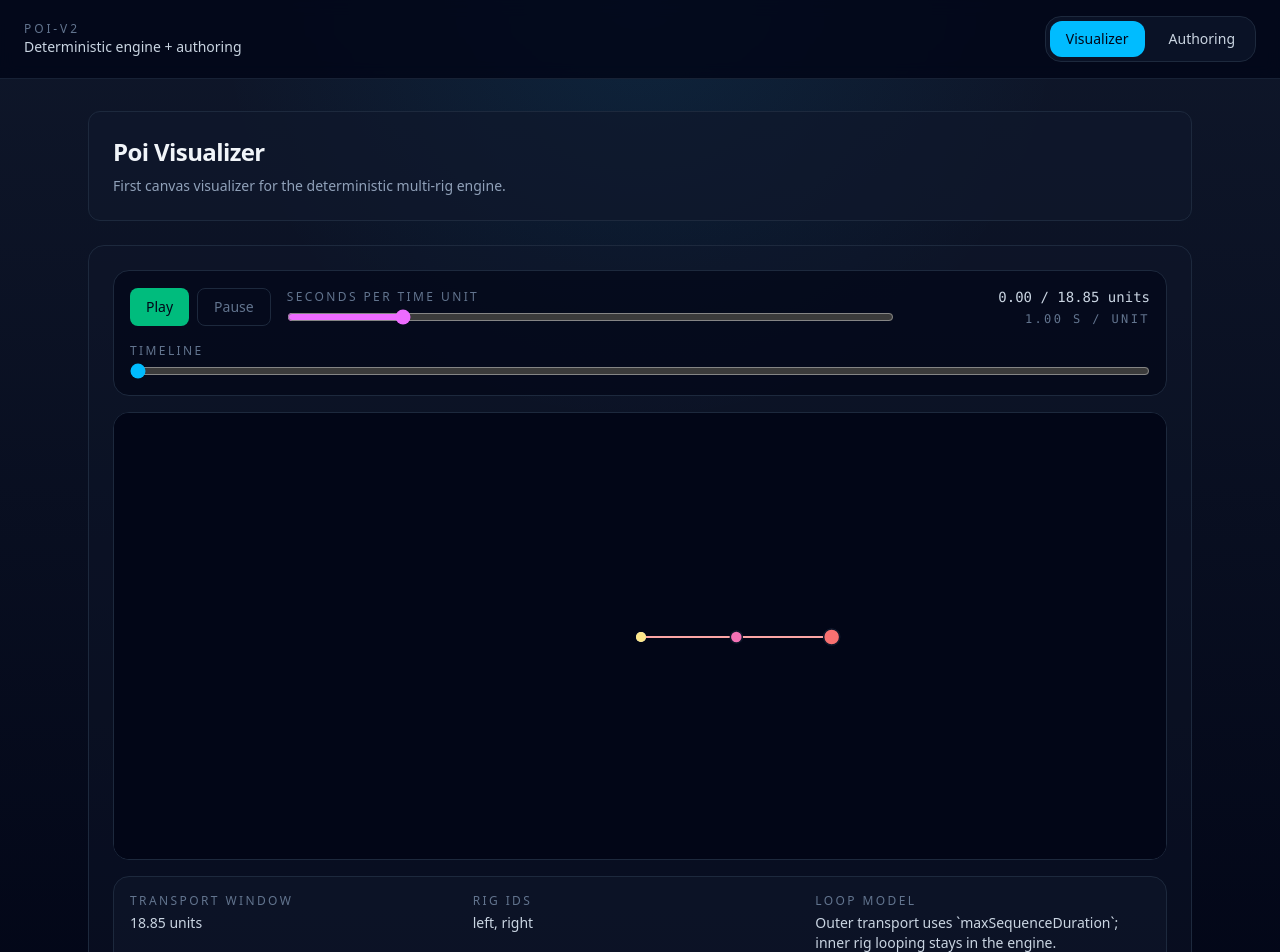
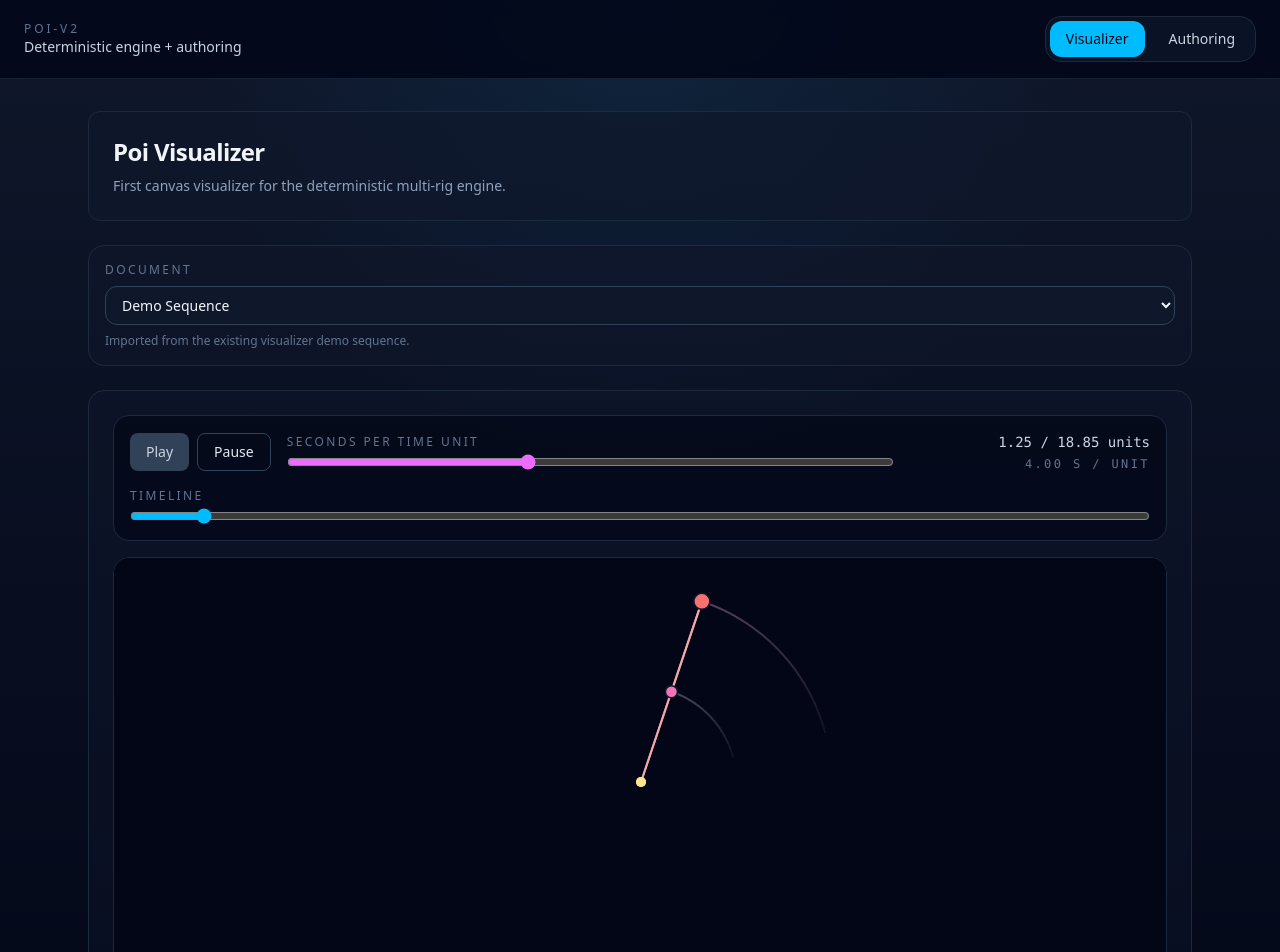
Before and after one commit to Jragon/poi-viz, a Vue app: page / in a window 1280 px wide. Shown: the top 952 px of the page. Built offline with nearby package versions, Linux system fonts and the light colour scheme.

Commit message:
add doc library to main vis page

```diff
--- a/src/composables/useTransport.ts
+++ b/src/composables/useTransport.ts
@@ -67,7 +67,7 @@ export function createTransport(options: TransportOptions = {}): TransportContro
   const speed = ref(
     Number.isFinite(options.initialSpeed) && (options.initialSpeed ?? 0) > 0
       ? (options.initialSpeed as number)
-      : 1
+      : 0.25
   );
   const isPlaying = ref(false);
   const progress = computed(() => {
--- a/src/pages/VisualizerPage.vue
+++ b/src/pages/VisualizerPage.vue
@@ -1,5 +1,11 @@
 <script setup lang="ts">
+import { useAuthoringLibrary } from "@/authoring/useAuthoringLibrary";
+import DocumentSelector from "@/pages/components/DocumentSelector.vue";
+import { useVisualizerDocumentSource } from "@/pages/useVisualizerDocumentSource";
 import PoiVisualizer from "@/visualizer/PoiVisualizer.vue";
+
+const library = useAuthoringLibrary();
+const source = useVisualizerDocumentSource(library);
 </script>
 
 <template>
@@ -11,8 +17,29 @@ import PoiVisualizer from "@/visualizer/PoiVisualizer.vue";
       </p>
     </header>
 
-    <section class="rounded-2xl border border-slate-800 bg-slate-900/40 p-4 md:p-6">
-      <PoiVisualizer />
+    <template v-if="source.sequence.value">
+      <DocumentSelector
+        :documents="source.documents.value"
+        :selected-id="source.selectedId.value"
+        @select="source.select($event)"
+      />
+
+      <section class="rounded-2xl border border-slate-800 bg-slate-900/40 p-4 md:p-6">
+        <PoiVisualizer :sequence="source.sequence.value" />
+      </section>
+    </template>
+
+    <section
+      v-else
+      class="rounded-2xl border border-slate-800 bg-slate-900/40 p-8 text-center text-sm text-slate-400"
+    >
+      <p>No saved documents.</p>
+      <router-link
+        to="/authoring"
+        class="mt-3 inline-block rounded-xl bg-emerald-400 px-4 py-2 text-sm font-medium text-slate-950 transition hover:bg-emerald-300"
+      >
+        Create one in the editor
+      </router-link>
     </section>
   </main>
 </template>
--- /dev/null
+++ b/src/pages/components/DocumentSelector.vue
@@ -0,0 +1,35 @@
+<script setup lang="ts">
+import type { AuthoredDocumentEntry } from "@/authoring/types";
+
+const props = defineProps<{
+  documents: AuthoredDocumentEntry[];
+  selectedId: string | null;
+}>();
+
+const emit = defineEmits<{
+  select: [id: string];
+}>();
+</script>
+
+<template>
+  <div
+    class="grid gap-2 rounded-2xl border border-slate-800 bg-slate-900/60 p-4 text-sm text-slate-300"
+  >
+    <p class="text-xs uppercase tracking-[0.2em] text-slate-500">Document</p>
+    <select
+      class="rounded-xl border border-slate-700 bg-slate-900 px-3 py-2 text-slate-100"
+      :value="props.selectedId ?? ''"
+      @change="emit('select', ($event.target as HTMLSelectElement).value)"
+    >
+      <option v-for="entry in props.documents" :key="entry.id" :value="entry.id">
+        {{ entry.document.name }}
+      </option>
+    </select>
+    <p
+      v-if="props.documents.find((e) => e.id === props.selectedId)?.document.description"
+      class="text-xs text-slate-500"
+    >
+      {{ props.documents.find((e) => e.id === props.selectedId)?.document.description }}
+    </p>
+  </div>
+</template>
--- /dev/null
+++ b/src/pages/useVisualizerDocumentSource.ts
@@ -0,0 +1,72 @@
+import { computed, ref, watch, type ComputedRef, type Ref } from "vue";
+
+import { compileAuthoredDocument } from "@/authoring/compile";
+import type { AuthoredDocumentEntry } from "@/authoring/types";
+import type { AuthoringLibraryController } from "@/authoring/useAuthoringLibrary";
+import type { MultiRigSequence } from "@/engine/types";
+
+export interface VisualizerDocumentSource {
+  readonly documents: Ref<AuthoredDocumentEntry[]>;
+  readonly selectedId: Ref<string | null>;
+  readonly selectedDocument: ComputedRef<AuthoredDocumentEntry | null>;
+  readonly sequence: ComputedRef<MultiRigSequence | null>;
+  select: (id: string | null) => void;
+}
+
+export function useVisualizerDocumentSource(
+  library: AuthoringLibraryController
+): VisualizerDocumentSource {
+  const selectedId = ref<string | null>(library.selectedDocumentId.value);
+
+  // When the library's document list changes, verify the current selection
+  // still exists. If not, fall back to the first available document.
+  watch(
+    () => library.documents.value,
+    (documents) => {
+      if (selectedId.value && documents.some((entry) => entry.id === selectedId.value)) {
+        return;
+      }
+      selectedId.value = documents[0]?.id ?? null;
+    },
+    { flush: "sync" }
+  );
+
+  const selectedDocument = computed(() => {
+    if (!selectedId.value) {
+      return null;
+    }
+    return library.documents.value.find((entry) => entry.id === selectedId.value) ?? null;
+  });
+
+  const sequence = computed<MultiRigSequence | null>(() => {
+    const entry = selectedDocument.value;
+    if (!entry) {
+      return null;
+    }
+
+    const result = compileAuthoredDocument(entry.document);
+    if (!result.ok) {
+      throw new Error(
+        `Invariant: persisted document "${entry.document.name}" failed to compile: ${result.errors[0]?.code ?? "UNKNOWN"}`
+      );
+    }
+
+    return result.sequence;
+  });
+
+  const select = (id: string | null) => {
+    if (id && library.documents.value.some((entry) => entry.id === id)) {
+      selectedId.value = id;
+    } else {
+      selectedId.value = library.documents.value[0]?.id ?? null;
+    }
+  };
+
+  return {
+    documents: library.documents,
+    selectedId,
+    selectedDocument,
+    sequence,
+    select
+  };
+}
--- a/src/visualizer/PoiVisualizer.vue
+++ b/src/visualizer/PoiVisualizer.vue
@@ -18,7 +18,10 @@ const props = withDefaults(
 );
 
 const transport = provideTransport(createTransport());
-const session = useVisualizerSession(() => props.sequence, transport);
+const session = useVisualizerSession(() => props.sequence, transport, {
+  autoplay: true,
+  resumeOnSequenceChange: true
+});
 
 const rigOrder = computed(() => props.sequence.rigs.map((rig) => rig.rigId));
 const errorMessage = session.errorMessage;
--- a/src/visualizer/TransportControls.vue
+++ b/src/visualizer/TransportControls.vue
@@ -48,7 +48,7 @@ function onSpeedChange(event: Event) {
         <input
           type="range"
           min="0.1"
-          max="5"
+          max="10"
           step="0.05"
           :value="secondsPerUnit"
           class="w-full accent-fuchsia-400"
```
Also changed, not shown: 1 other file (tests, documents, lock files or other folders).
